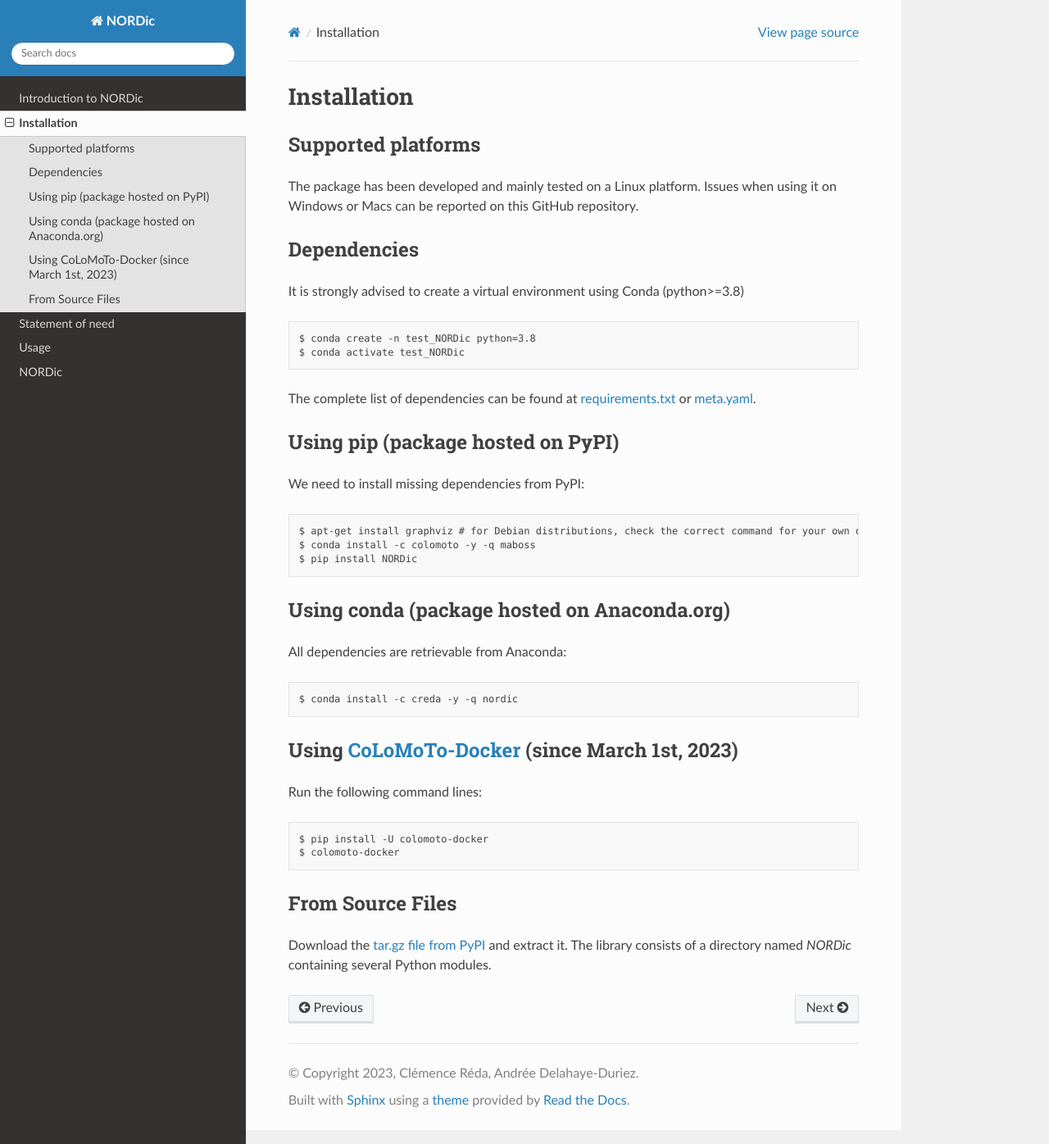
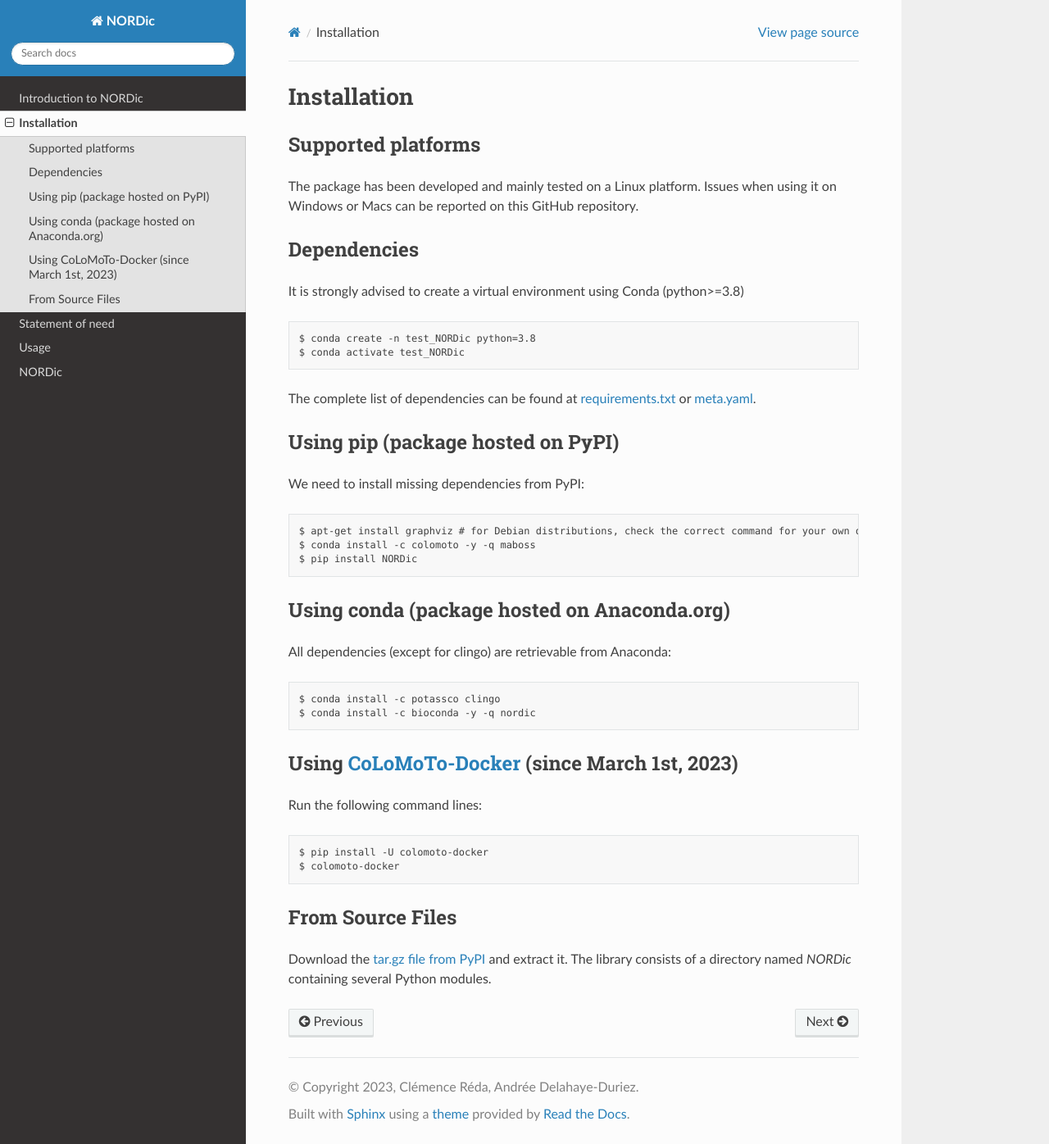
Before and after one commit to clreda/NORDic, a Sphinx documentation site: the page built from docs/install.rst, in a window 1280 px wide and 1396 px high. Shown: the whole window at 82% size. Built offline with Sphinx 7.4.7 and the Read the Docs theme 2.0.0, drawn with Linux system fonts in a browser that asks for light colours.

Commit message:
instructions for conda updated

```diff
--- a/docs/install.rst
+++ b/docs/install.rst
@@ -28,9 +28,10 @@
 Using conda (package hosted on Anaconda.org)
 ::::::::::::::::::::::::::::::::::::::::::::
 
-All dependencies are retrievable from Anaconda: ::
+All dependencies (except for clingo) are retrievable from Anaconda: ::
 
-    $ conda install -c creda -y -q nordic
+    $ conda install -c potassco clingo
+    $ conda install -c bioconda -y -q nordic
 
 Using `CoLoMoTo-Docker <https://github.com/colomoto/colomoto-docker>`_ (since March 1st, 2023)
 ::::::::::::::::::::::::::::::::::::::::::::::::::::::::::::::::::::::::::::::::::::::::::::::::
```
Also changed, not shown: README.md (+3 -1 lines).
